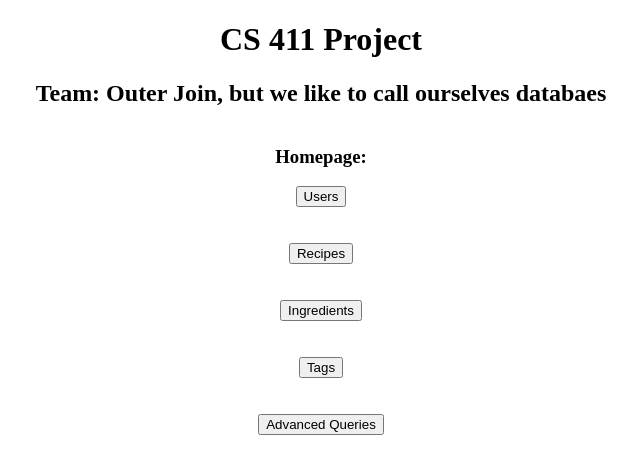
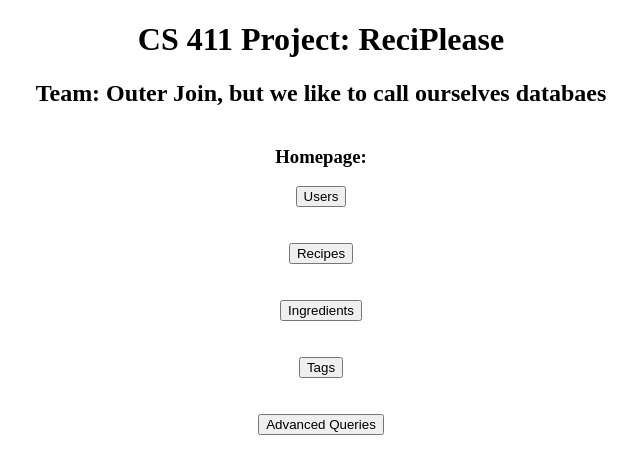
Before and after one commit to sahithimuthyala/reciplease, a React (Create React App) app in the folder reciplease/: page / in a window 1280 px wide. Shown: the top 474 px of the page, without its empty margins (319-959 px from the left). Built offline with nearby package versions, Linux system fonts and the light colour scheme.

Commit message:
Add project name

```diff
--- a/reciplease/src/App.js
+++ b/reciplease/src/App.js
@@ -5,7 +5,7 @@ import Axios from 'axios';
 function App() {
   return (
     <div className="App">
-      <h1>CS 411 Project</h1>
+      <h1>CS 411 Project: ReciPlease</h1>
       <h2>Team: Outer Join, but we like to call ourselves databaes</h2>
 
       <div className="form">
```
